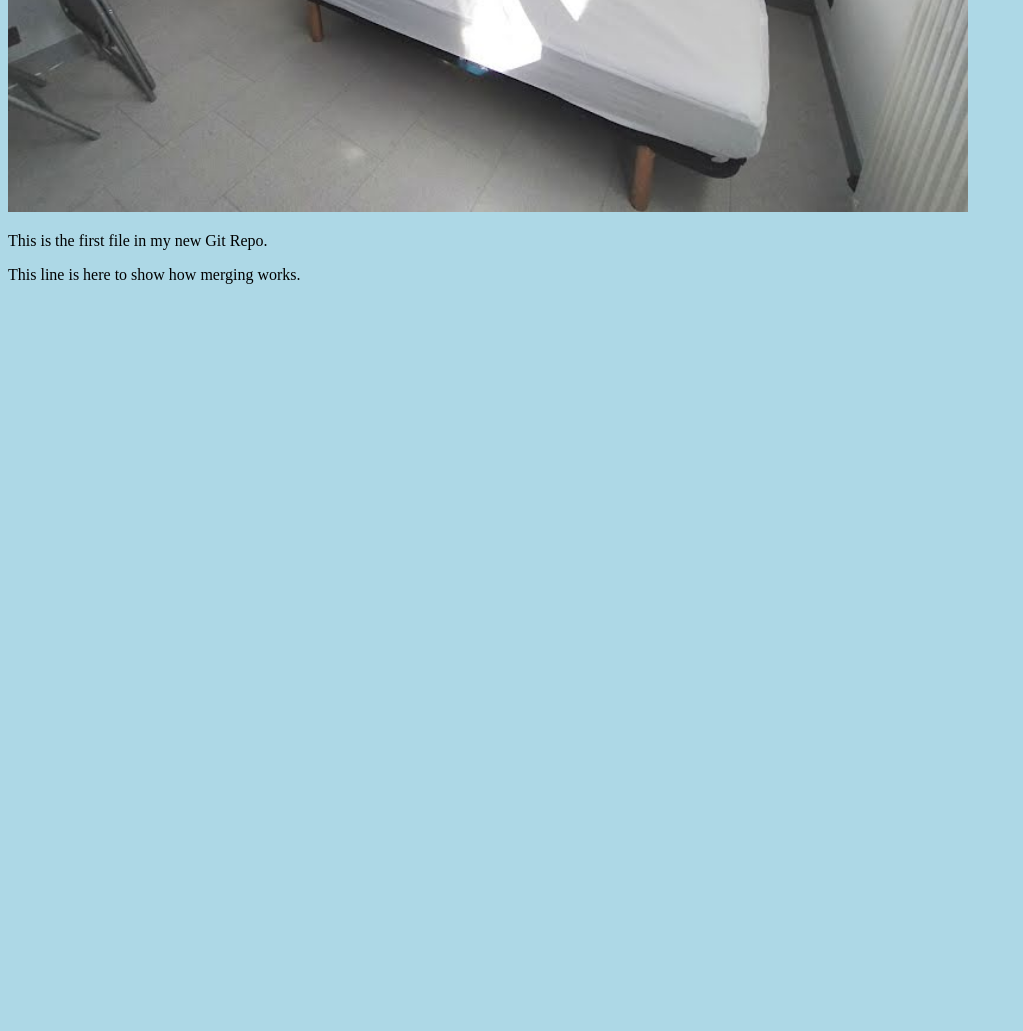
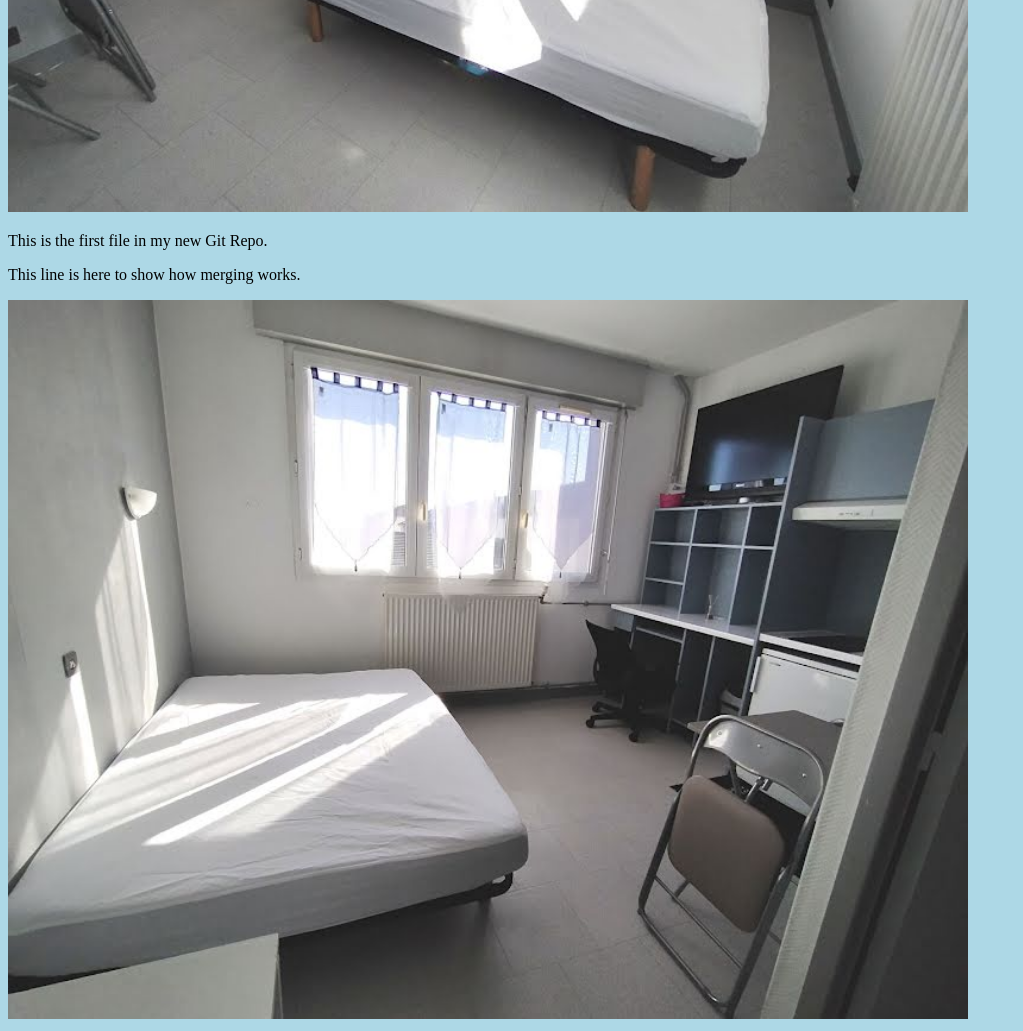
Before and after one commit to fezeusabrina/hello-word, a plain HTML site: page index.html in a window 1280 px wide. Shown: the part 588-1619 px from the top of the page, without its empty margins (0-1023 px from the left). Before the commit the page ends 888 px from the top, so only its background shows below. Drawn offline with Linux system fonts and the light colour scheme.

Commit message:
modificatio image size

```diff
--- a/index.html
+++ b/index.html
@@ -9,5 +9,6 @@
         <div><img src="image1.jpg" alt="class de sport"></div>
          <p>This is the first file in my new Git Repo.</p>
          <p>This line is here to show how merging works.</p>
+         <div><img src="image.jpg" alt="class de sport style="width=640px max-width="48px"></div>
     </body>
 </html>
```
